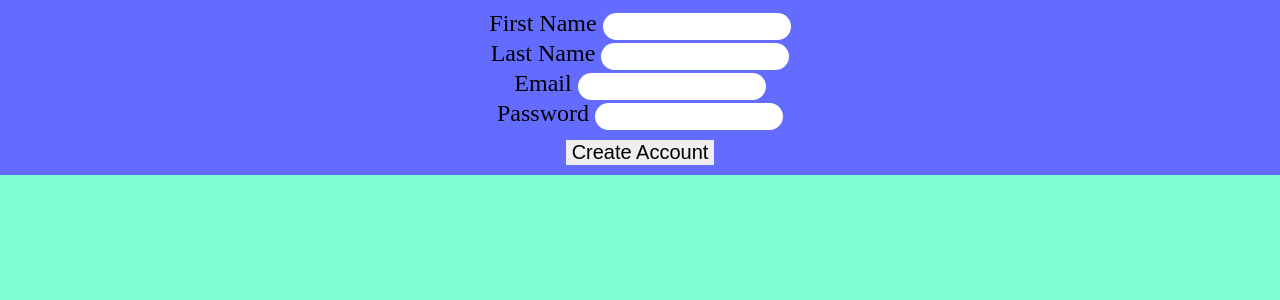
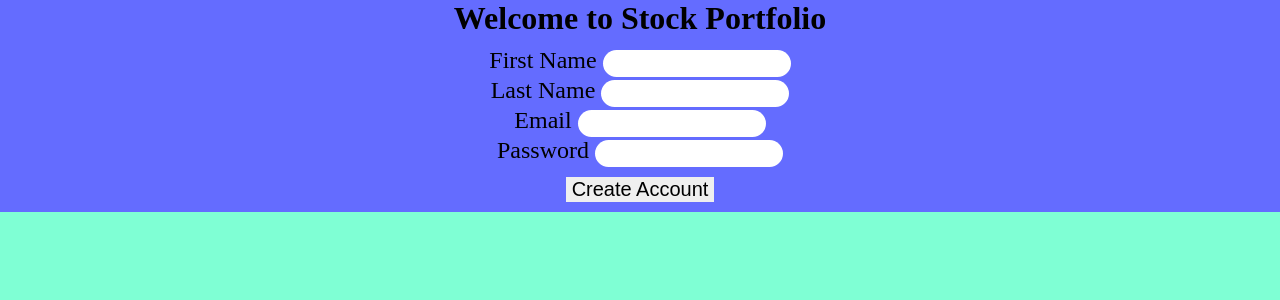
Before and after one commit to calebkartchner2002/Stock-Portfolio, a Django app: page /registration/sign_up/ in a window 1280 px wide. Shown: the top 300 px of the page. Run offline with Django 4.2, Linux system fonts and the light colour scheme.

Commit message:
added header to sign-in

```diff
--- a/_server/registration/templates/registration/base.html
+++ b/_server/registration/templates/registration/base.html
@@ -52,6 +52,7 @@
   </style>
 </head>
 <body>
+  <header>Welcome to Stock Portfolio</header>
   {% block content %}
   {% endblock %}
 </body>
```
